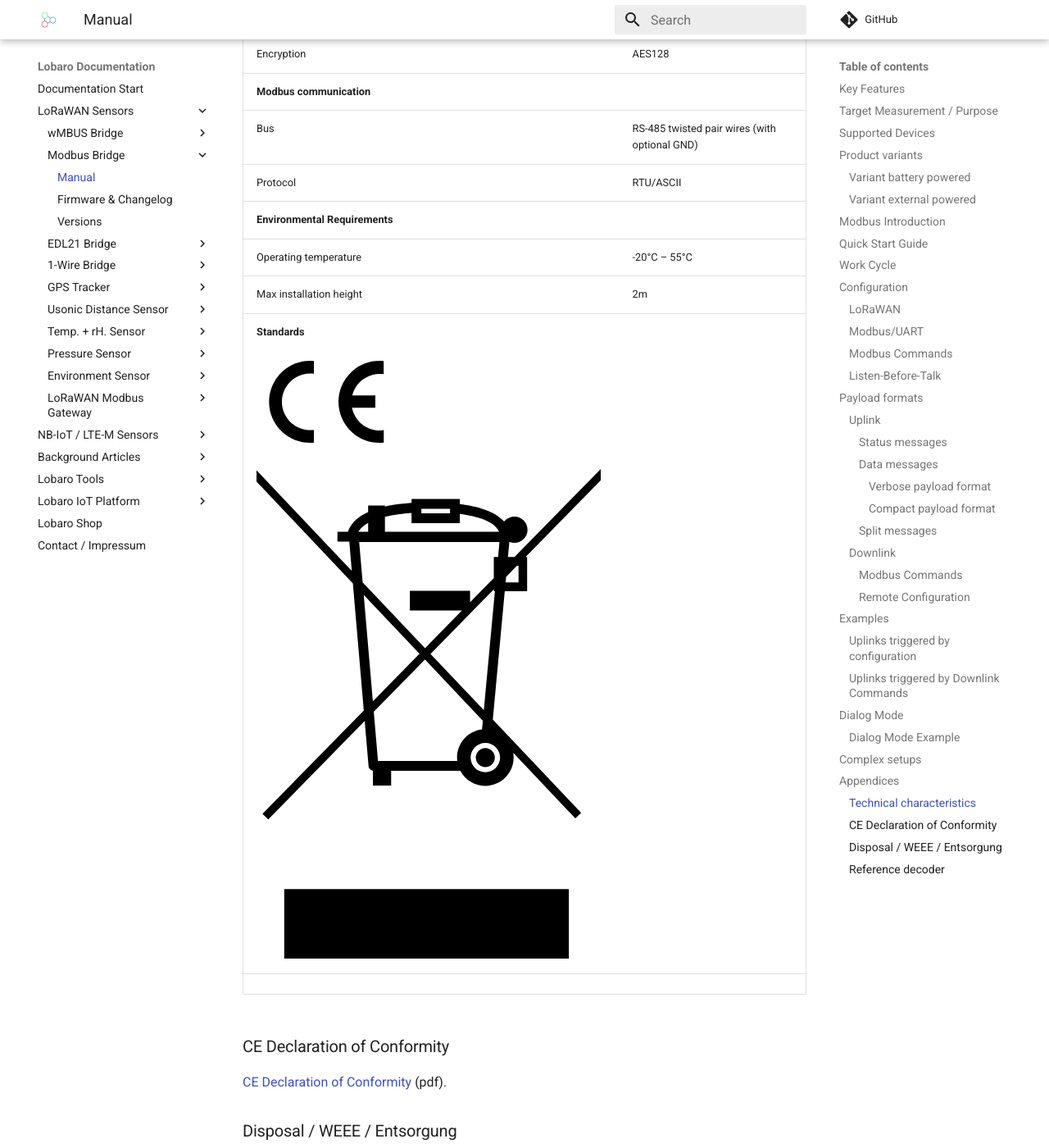
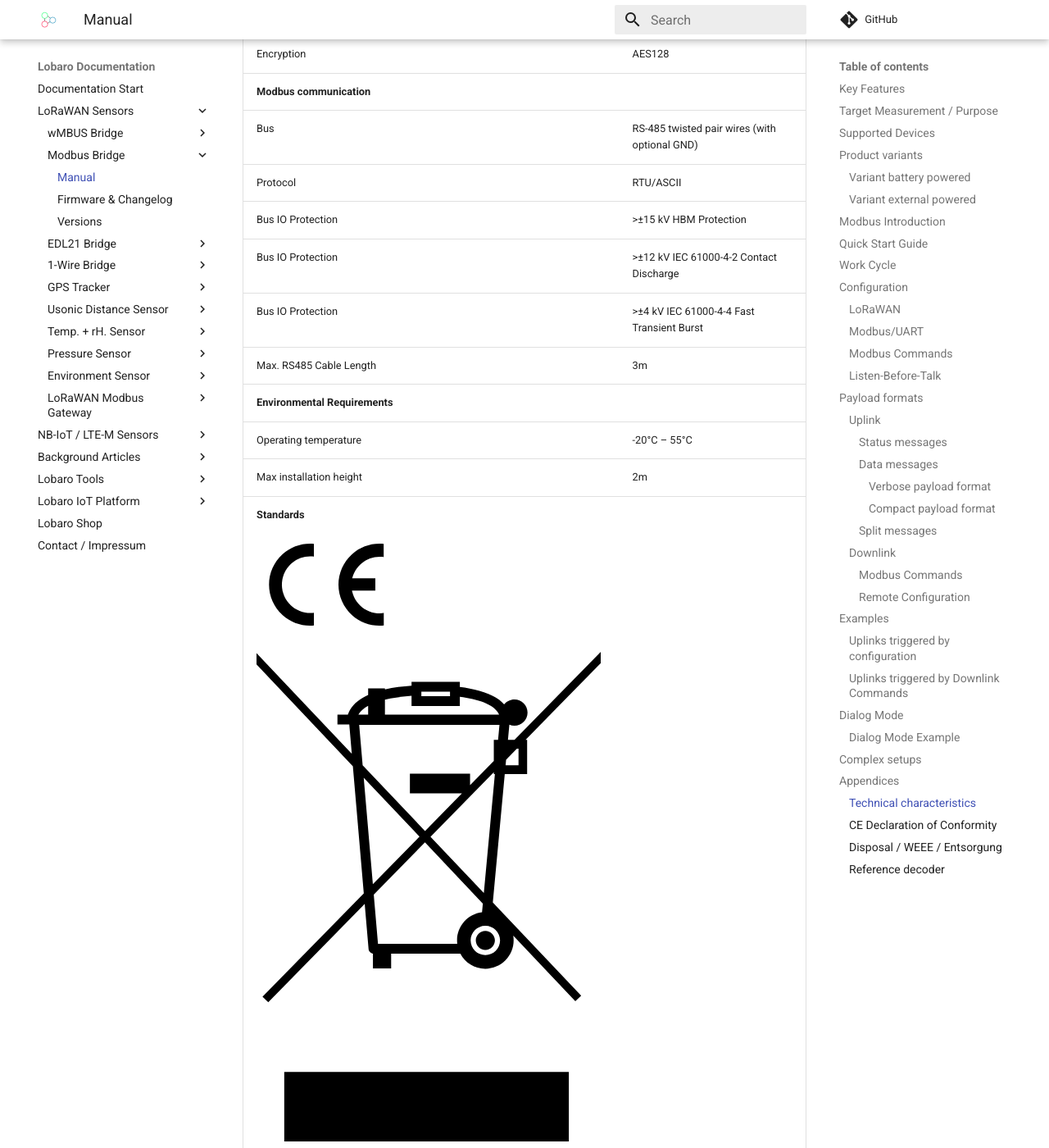
Before and after one commit to Lobaro/docs, an MkDocs documentation site: the page built from docs/lorawan-sensors/modbus-lorawan/index.md, in a window 1280 px wide and 1400 px high, scrolled down 20487 px. Shown: the whole window at 82% size. Built offline with MkDocs 1.6.1 and Material for MkDocs 9.7.7, drawn with Linux system fonts in a browser that asks for light colours; a script that is not in the unit is left out; comment, search, counter and statistics services are not loaded; some of the changed text lies outside the part shown.

Commit message:
add rs485 bus io protection notes and conformity for external power supply

```diff
--- a/docs/lorawan-sensors/modbus-lorawan/index.md
+++ b/docs/lorawan-sensors/modbus-lorawan/index.md
@@ -772,6 +772,10 @@ example NarrowBand-IoT.
 | **Modbus communication** |                                                                         |
 | Bus                      | RS-485 twisted pair wires (with optional GND)                           |
 | Protocol                 | RTU/ASCII                                                               |
+| Bus IO Protection        | >±15 kV HBM Protection                                                  |
+| Bus IO Protection        | >±12 kV IEC 61000-4-2 Contact Discharge                                 |
+| Bus IO Protection        | >±4 kV IEC 61000-4-4 Fast Transient Burst                               |
+| Max. RS485 Cable Length  | 3m                                                                      |
 | **Environmental Requirements** |                                                                   |
 | Operating temperature    | -20°C &ndash; 55°C                                                      |
 | Max installation height  | 2m                                                                      |
@@ -780,7 +784,8 @@ example NarrowBand-IoT.
 
 ### CE Declaration of Conformity
 
-[CE Declaration of Conformity](files/ce-Modbus485-lorawan.pdf) (pdf).
+[CE Declaration of Conformity Modbus LoRaWAN](files/ce-Modbus485-lorawan.pdf) (pdf).
+[CE Declaration DR-15-5 Power Supply](files/dr-15-5-ce.pdf) (pdf).
 
 ### Disposal / WEEE / Entsorgung
 
```
Also changed, not shown: 1 other file.
